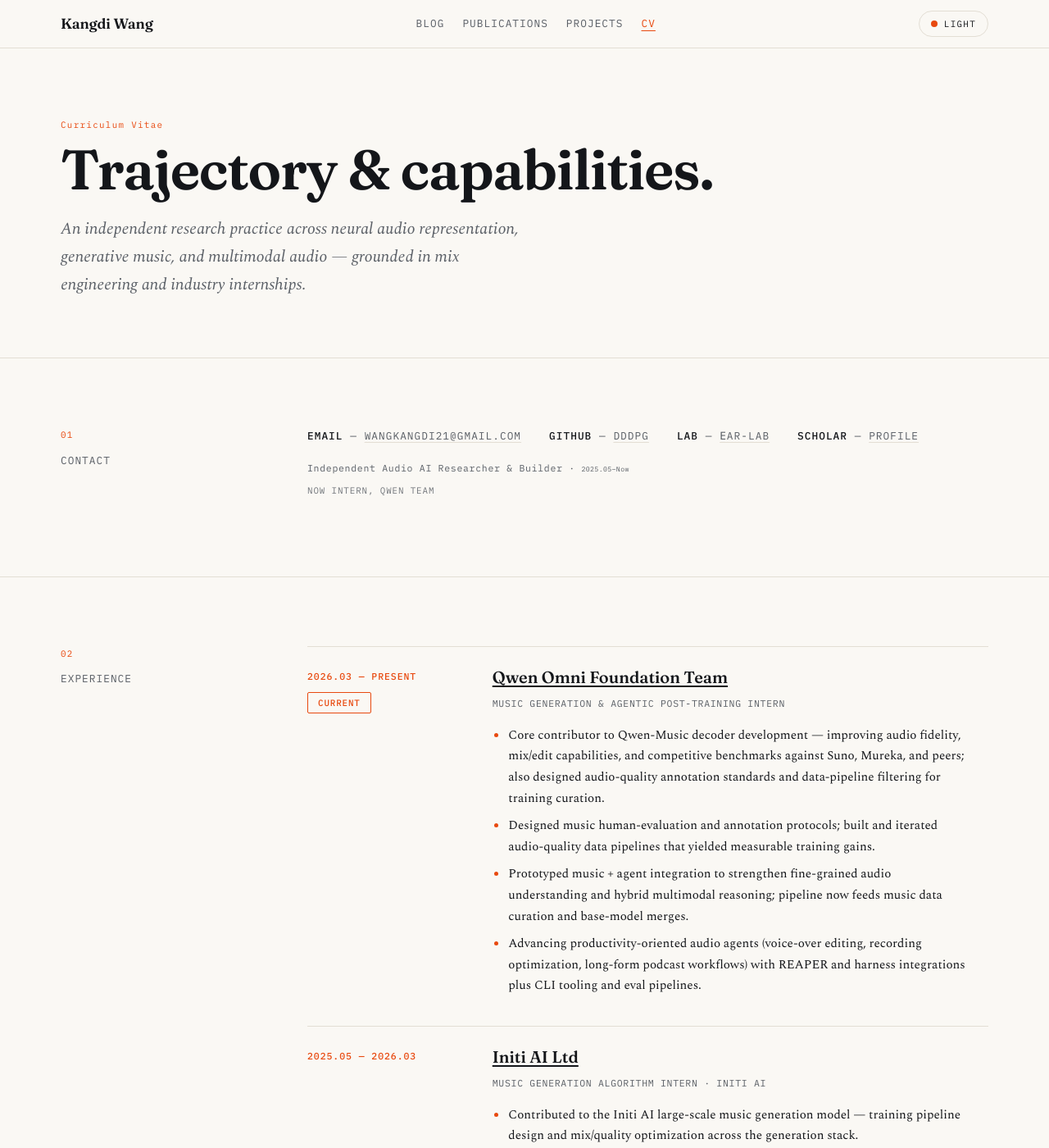
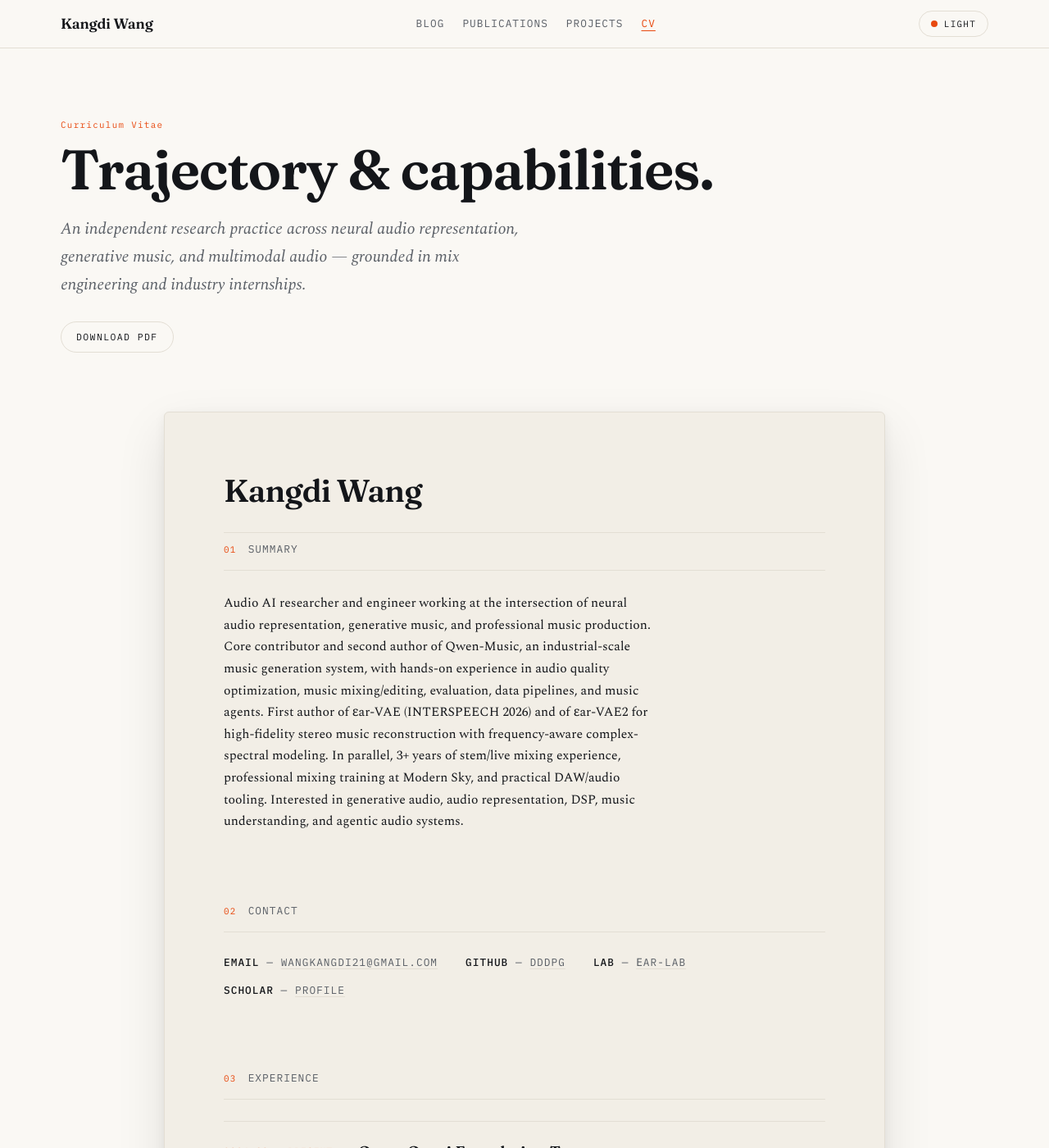
Before and after one commit to DDDPG/DDDPG.github.io, a Jekyll site: the page built from cv.html, in a window 1280 px wide and 1400 px high. Shown: the whole window at 82% size. Built offline with Jekyll 4.4.1, drawn with Linux system fonts in a browser that asks for light colours; some of the changed text lies outside the part shown.

Commit message:
Redesign /cv/ as a paper-like sheet with PDF download and accepted-venue labels.
Co-authored-by: Cursor <cursoragent@cursor.com>

```diff
--- a/_data/profile.yml
+++ b/_data/profile.yml
@@ -20,6 +20,18 @@ bio_short: >-
   stems, live streams, and REAPER-based tooling; that production side still sits next
   to the ML work. I look at neural audio representations, generative music, multimodal
   audio, and audio agents — mostly from a signal-processing and mixing background.
+
+cv_summary: >-
+  Audio AI researcher and engineer working at the intersection of neural audio
+  representation, generative music, and professional music production. Core
+  contributor and second author of Qwen-Music, an industrial-scale music generation
+  system, with hands-on experience in audio quality optimization, music mixing/editing,
+  evaluation, data pipelines, and music agents. First author of εar-VAE
+  (INTERSPEECH 2026) and of εar-VAE2 for high-fidelity stereo music reconstruction
+  with frequency-aware complex-spectral modeling. In parallel, 3+ years of stem/live
+  mixing experience, professional mixing training at Modern Sky, and practical
+  DAW/audio tooling. Interested in generative audio, audio representation, DSP,
+  music understanding, and agentic audio systems.
 
 about_short: >-
   I am Kangdi Wang, an independent Audio AI researcher and builder — currently interning
--- a/_includes/page-head.html
+++ b/_includes/page-head.html
@@ -3,5 +3,6 @@
     <span class="rail-index" data-reveal style="--d:.05s">{{ include.kicker }}</span>
     <h1 class="page-title" data-reveal style="--d:.15s">{{ include.title }}</h1>
     {% if include.lede %}<p class="page-lede" data-reveal style="--d:.25s">{{ include.lede }}</p>{% endif %}
+    {% if include.pdf %}<a class="cv-download" href="{{ include.pdf | relative_url }}" download>Download PDF</a>{% endif %}
   </div>
 </section>
--- a/assets/css/main.css
+++ b/assets/css/main.css
@@ -675,10 +675,49 @@ a.cv-entry-title .u-link,
 .cv-community { display: flex; flex-direction: column; gap: 4px; padding: 14px 2px; border-bottom: 1px solid var(--line); }
 .cv-community-title { font-size: 1rem; }
 .cv-community-desc { font-size: .92rem; color: var(--ink-2); max-width: 68ch; }
-.cv-contact-role { font-family: var(--font-mono); font-size: .72rem; letter-spacing: .06em; color: var(--ink-2); margin: 18px 0 0; }
-.cv-contact-affil { font-family: var(--font-mono); font-size: .68rem; letter-spacing: .08em; text-transform: uppercase; color: var(--ink-2); margin: 8px 0 0; opacity: .85; }
+.cv-summary { margin: 0; max-width: 68ch; font-size: .98rem; }
 .proj-links--pending { font-family: var(--font-mono); font-size: .68rem; letter-spacing: .08em; text-transform: uppercase; color: var(--ink-2); opacity: .7; }
 .carousel-rail .chip { padding: 4px 9px; font-size: .62rem; }
+
+/* ---------- cv paper sheet ---------- */
+.cv-download {
+  display: inline-flex; align-items: center;
+  margin-top: 28px;
+  background: transparent; border: 1px solid var(--line); border-radius: 999px;
+  padding: 8px 18px; font-family: var(--font-mono); font-size: .72rem;
+  letter-spacing: .12em; text-transform: uppercase; text-decoration: none;
+  color: var(--ink); transition: border-color .3s ease, color .3s ease;
+}
+.cv-download:hover { border-color: var(--signal); color: var(--signal); }
+
+.cv-sheet {
+  max-width: 880px; margin: 0 auto 96px;
+  background: var(--surface); border: 1px solid var(--line); border-radius: 6px;
+  box-shadow: 0 24px 60px rgba(0,0,0,.10), 0 4px 14px rgba(0,0,0,.06);
+  padding: clamp(40px, 6vw, 72px) clamp(28px, 6vw, 72px);
+  transition: background-color .35s ease, border-color .35s ease, box-shadow .35s ease;
+}
+:root[data-theme="studio"] .cv-sheet {
+  box-shadow: 0 24px 60px rgba(0,0,0,.45), 0 4px 14px rgba(0,0,0,.28);
+}
+.cv-sheet-head { padding-bottom: 28px; margin-bottom: 8px; border-bottom: 1px solid var(--line); }
+.cv-sheet-name {
+  font-family: var(--font-display); font-weight: 600;
+  font-size: clamp(1.8rem, 3.2vw, 2.4rem); margin: 0;
+  line-height: 1.2; letter-spacing: -0.02em;
+}
+.cv-sheet .spec-section { border-top: 0; padding: 40px 0 44px; }
+.cv-sheet .spec-section:first-of-type { padding-top: 0; }
+.cv-sheet .spec-grid { grid-template-columns: 1fr; gap: 0; }
+.cv-sheet .spec-rail {
+  position: static; display: flex; align-items: baseline; gap: 14px;
+  padding-bottom: 14px; margin-bottom: 26px;
+  border-bottom: 1px solid var(--line);
+}
+.cv-sheet .spec-rail .rail-index { margin-bottom: 0; }
+.cv-sheet .wrap { max-width: none; padding: 0; }
+.cv-sheet .cv-entry { grid-template-columns: 140px 1fr; }
+.cv-sheet .skills-grid { grid-template-columns: repeat(2, 1fr); }
 
 /* ---------- 404 ---------- */
 .no-signal { border: 1px solid var(--line); background: var(--surface); padding: 48px 34px 42px; text-align: center; transition: background-color .35s ease, border-color .35s ease; }
@@ -709,10 +748,13 @@ html:not(.theme-anim) *::after { transition-property: none !important; }
   .duo { grid-template-columns: 1fr; }
   .duo-side + .duo-side { border-left: 0; border-top: 1px solid var(--line); }
   .skills-grid { grid-template-columns: 1fr; }
+  .cv-sheet .skills-grid { grid-template-columns: 1fr; }
   .footer-grid { grid-template-columns: 1fr; gap: 34px; }
 }
 @media (max-width: 768px) {
   .spec-grid, .pai-entry, .pub-entry, .cv-entry { grid-template-columns: 1fr; }
+  .cv-sheet { padding: 36px 22px; }
+  .cv-sheet .cv-entry { grid-template-columns: 1fr; }
   .spec-rail { position: static; display: flex; align-items: baseline; gap: 14px; margin-bottom: 30px; }
   .rail-index { margin-bottom: 0; }
   .rail-note { display: none; }
--- a/cv.html
+++ b/cv.html
@@ -8,13 +8,32 @@ permalink: /cv/
 {% assign papers = site.data.papers | sort: 'date' | reverse %}
 {% assign profile = site.data.profile %}
 
-{% include page-head.html kicker="Curriculum Vitae" title="Trajectory & capabilities." lede="An independent research practice across neural audio representation, generative music, and multimodal audio — grounded in mix engineering and industry internships." %}
+{% include page-head.html kicker="Curriculum Vitae" title="Trajectory & capabilities." lede="An independent research practice across neural audio representation, generative music, and multimodal audio — grounded in mix engineering and industry internships." pdf="/assets/cv/Kangdi_Wang_CV.pdf" %}
+
+<div class="wrap">
+<div class="cv-sheet">
+  <header class="cv-sheet-head">
+    <h2 class="cv-sheet-name">{{ profile.name }}</h2>
+  </header>
+
+<!-- ============ SUMMARY ============ -->
+<section class="spec-section">
+  <div class="wrap spec-grid">
+    <aside class="spec-rail">
+      <span class="rail-index">01</span>
+      <span class="rail-label">Summary</span>
+    </aside>
+    <div class="spec-body">
+      <p class="cv-summary">{{ profile.cv_summary }}</p>
+    </div>
+  </div>
+</section>
 
 <!-- ============ CONTACT ============ -->
 <section class="spec-section">
   <div class="wrap spec-grid">
     <aside class="spec-rail">
-      <span class="rail-index">01</span>
+      <span class="rail-index">02</span>
       <span class="rail-label">Contact</span>
     </aside>
     <div class="spec-body">
@@ -24,8 +43,6 @@ permalink: /cv/
         <span class="mono"><b>Lab</b> — <a class="u-link" href="{{ profile.links.lab }}">εar-LAB</a></span>
         <span class="mono"><b>Scholar</b> — <a class="u-link" href="{{ profile.links.scholar }}">Profile</a></span>
       </div>
-      <p class="cv-contact-role">{% include profile-role.html %}</p>
-      {% if profile.affiliation_now %}<p class="cv-contact-affil">{{ profile.affiliation_now }}</p>{% endif %}
     </div>
   </div>
 </section>
@@ -34,7 +51,7 @@ permalink: /cv/
 <section class="spec-section">
   <div class="wrap spec-grid">
     <aside class="spec-rail">
-      <span class="rail-index">02</span>
+      <span class="rail-index">03</span>
       <span class="rail-label">Experience</span>
     </aside>
     <div class="spec-body">
@@ -47,7 +64,7 @@ permalink: /cv/
 <section class="spec-section">
   <div class="wrap spec-grid">
     <aside class="spec-rail">
-      <span class="rail-index">03</span>
+      <span class="rail-index">04</span>
       <span class="rail-label">Publications</span>
     </aside>
     <div class="spec-body">
@@ -57,7 +74,7 @@ permalink: /cv/
           <span class="log-date">{{ p.date }}</span>
           <div class="cv-pub-body">
             <span class="cv-pub-title">{{ p.title }}</span>
-            <span class="cv-pub-meta">{{ p.venue }} · {{ p.role }}</span>
+            <span class="cv-pub-meta">{% if p.conference %}{{ p.conference }}{% else %}{{ p.venue }}{% endif %} · {{ p.role }}</span>
           </div>
         </li>
         {% endfor %}
@@ -71,7 +88,7 @@ permalink: /cv/
 <section class="spec-section">
   <div class="wrap spec-grid">
     <aside class="spec-rail">
-      <span class="rail-index">04</span>
+      <span class="rail-index">05</span>
       <span class="rail-label">Education</span>
     </aside>
     <div class="spec-body">
@@ -84,8 +101,8 @@ permalink: /cv/
 <section class="spec-section">
   <div class="wrap spec-grid">
     <aside class="spec-rail">
-      <span class="rail-index">05</span>
-      <span class="rail-label">Community<br>&amp; Practice</span>
+      <span class="rail-index">06</span>
+      <span class="rail-label">Community &amp; Practice</span>
     </aside>
     <div class="spec-body">
       {% include cv-community.html %}
@@ -97,7 +114,7 @@ permalink: /cv/
 <section class="spec-section">
   <div class="wrap spec-grid">
     <aside class="spec-rail">
-      <span class="rail-index">06</span>
+      <span class="rail-index">07</span>
       <span class="rail-label">Capabilities</span>
     </aside>
     <div class="spec-body">
@@ -105,3 +122,5 @@ permalink: /cv/
     </div>
   </div>
 </section>
+</div>
+</div>
```
Also changed, not shown: _data/papers.yml (+5 -2 lines), 2 other files.
